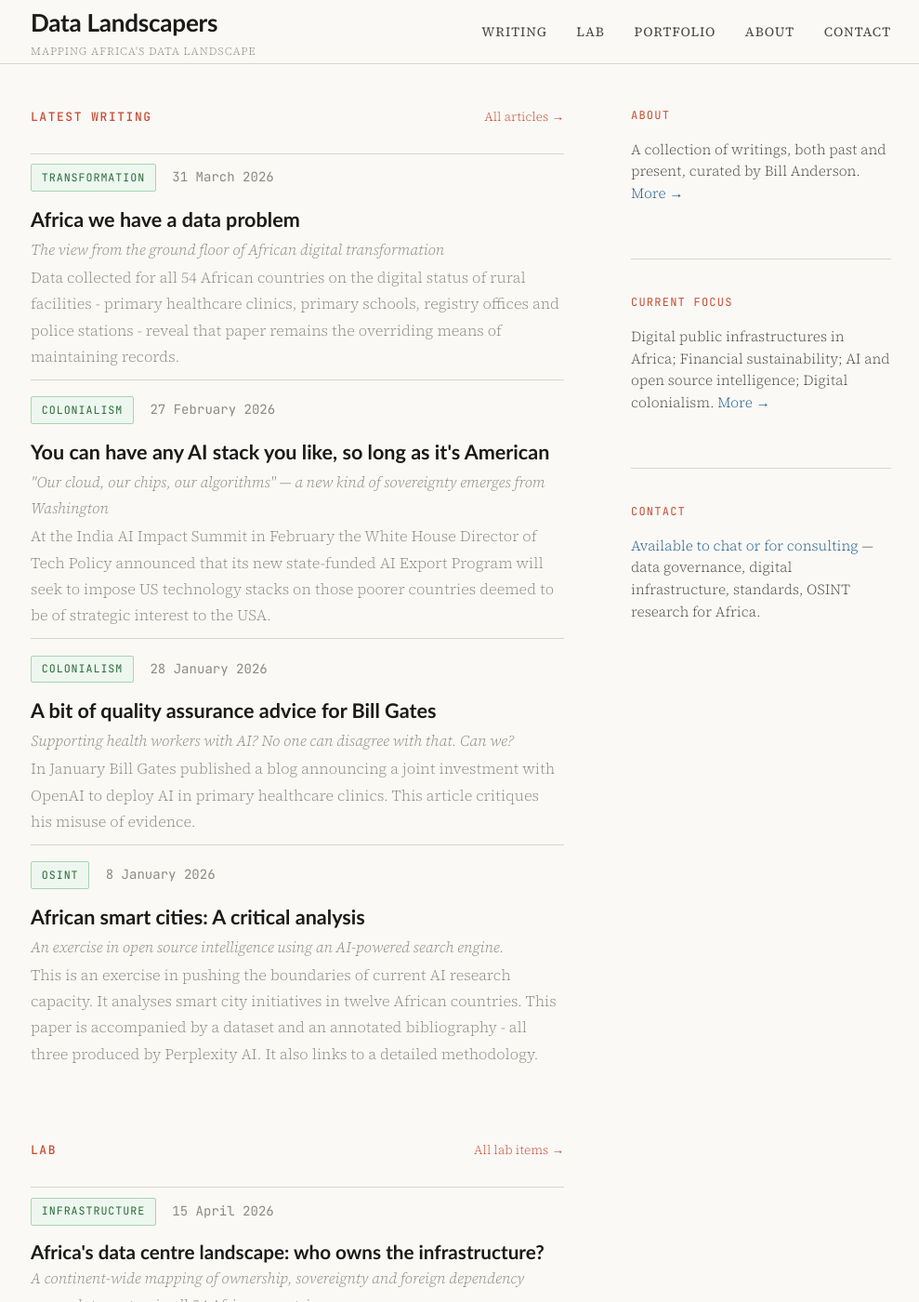
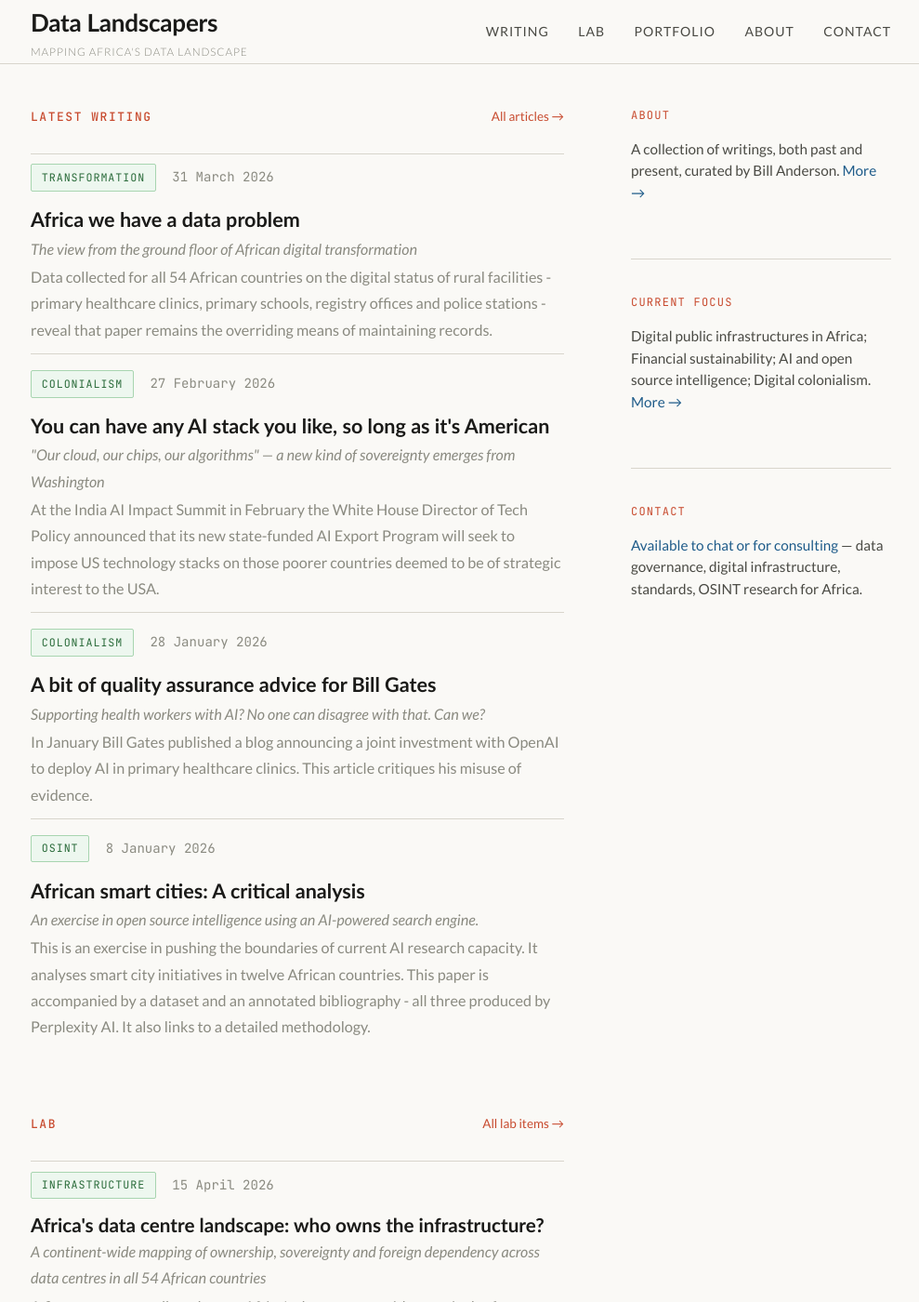
Before and after one commit to data-landscapers/data-landscapers.github.io, a Jekyll site: the page built from index.md, in a window 1280 px wide and 1400 px high. Shown: the whole window at 93% size, without its empty margins (144-1133 px from the left). Built offline with Jekyll 4.4.1, drawn with Linux system fonts in a browser that asks for light colours.

Commit message:
Update main.css

```diff
--- a/assets/css/main.css
+++ b/assets/css/main.css
@@ -1,9 +1,9 @@
 /* ============================================================
    DATA LANDSCAPERS — main.css
-   Typefaces: Trebuchet MS (headings) + Source Serif 4 (body) + JetBrains Mono (data/code)
+   Typefaces: Trebuchet MS (headings) + Lato (body) + JetBrains Mono (data/code)
    ============================================================ */
 
-@import url('https://fonts.googleapis.com/css2?family=Source+Serif+4:ital,opsz,wght@0,8..60,300;0,8..60,400;0,8..60,600;1,8..60,300;1,8..60,400&family=JetBrains+Mono:wght@400;500&display=swap');
+@import url('https://fonts.googleapis.com/css2?family=Lato:ital,wght@0,300;0,400;0,700;1,300;1,400&family=JetBrains+Mono:wght@400;500&display=swap');
 
 /* ── RESET & BASE ── */
 *, *::before, *::after { box-sizing: border-box; margin: 0; padding: 0; }
@@ -21,7 +21,7 @@
   --link-hover: #c84b2f;
   --code-bg:    #f0ede6;
 
-  --serif:      'Source Serif 4', Georgia, serif;
+  --serif:      'Lato', Calibri, Arial, sans-serif;
   --display:    'Trebuchet MS', 'Gill Sans', Calibri, sans-serif;
   --mono:       'JetBrains Mono', 'Courier New', monospace;
 
@@ -35,7 +35,7 @@ html { font-size: 18px; scroll-behavior: smooth; }
 
 body {
   font-family: var(--serif);
-  font-weight: 300;
+  font-weight: 400;
   font-size: 1rem;
   line-height: 1.75;
   color: var(--ink);
```
